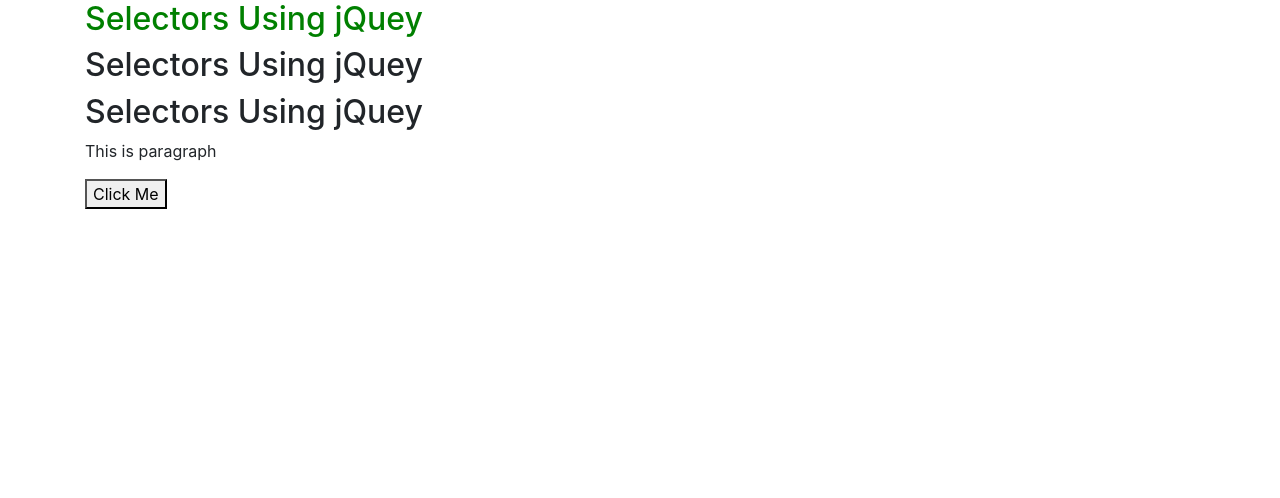
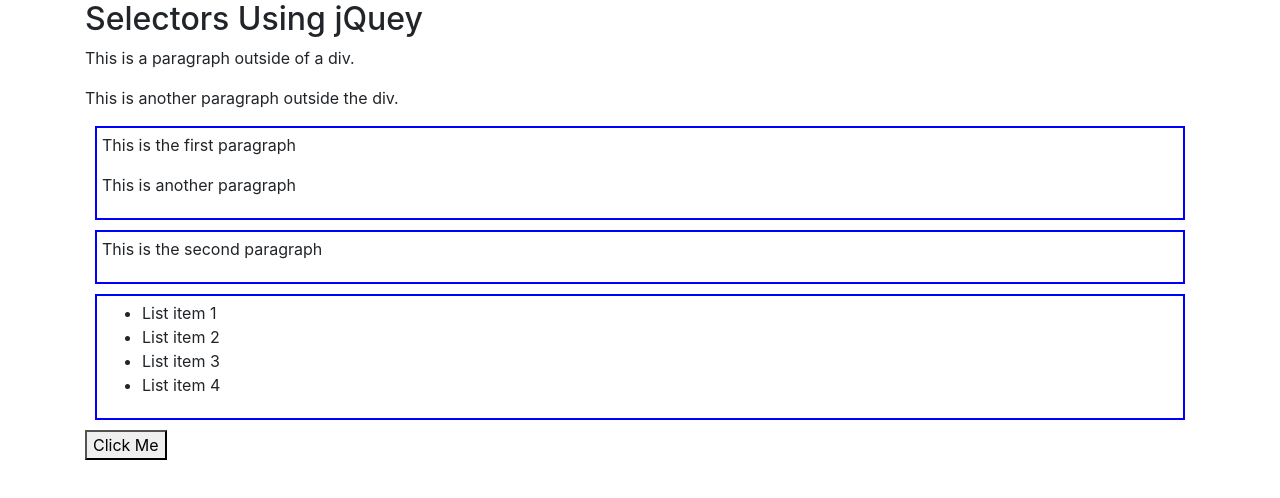
Before and after one commit to shawnfc/jquery-refresher, a plain HTML site: page jquery-basics/index.html in a window 1280 px wide. Drawn offline with nearby package versions, Linux system fonts and the light colour scheme.

Commit message:
playing with selectors

```diff
--- a/jquery-basics/css/style.scss
+++ b/jquery-basics/css/style.scss
@@ -1,3 +1,9 @@
 #firstH2 {
     color: green;
 }
+
+.myDivs {
+    border: 2px solid blue;
+    margin: 10px;
+    padding: 5px;
+}
--- a/jquery-basics/index.html
+++ b/jquery-basics/index.html
@@ -15,12 +15,26 @@
 
 <body>
     <div class="container">
-        <h2 id="firstH2" class="myHeading">Selectors Using jQuey</h2>
-        <h2 class="myHeading">Selectors Using jQuey</h2>
         <h2>Selectors Using jQuey</h2>
 
-        <div class="myHeading">
-            <p>This is paragraph</p>
+        <p>This is a paragraph outside of a div.</p>
+            <p>This is another paragraph outside the div.</p>
+
+        <div id="firstDiv" class="myDivs">
+            <p>This is the first paragraph</p>
+            <p>This is another paragraph</p>
+
+        </div>
+        <div id="secondDiv" class="myDivs">
+            <p>This is the second paragraph</p>
+        </div>
+        <div id="thirdDiv" class="myDivs">
+            <ul>
+                <li>List item 1</li>
+                <li>List item 2</li>
+                <li>List item 3</li>
+                <li>List item 4</li>
+            </ul>
         </div>
 
         <button id="btn1" onclick="fn1()">Click Me</button>
@@ -30,7 +44,7 @@
 <script src="js/jquery.js"></script>
 <script>
     function fn1() {
-        $('.myHeading').fadeToggle();
+        $('li:odd').fadeToggle(1500);
     }
 </script>
 
```
Also changed, not shown: jquery-basics/css/style.css, 1 other file.
